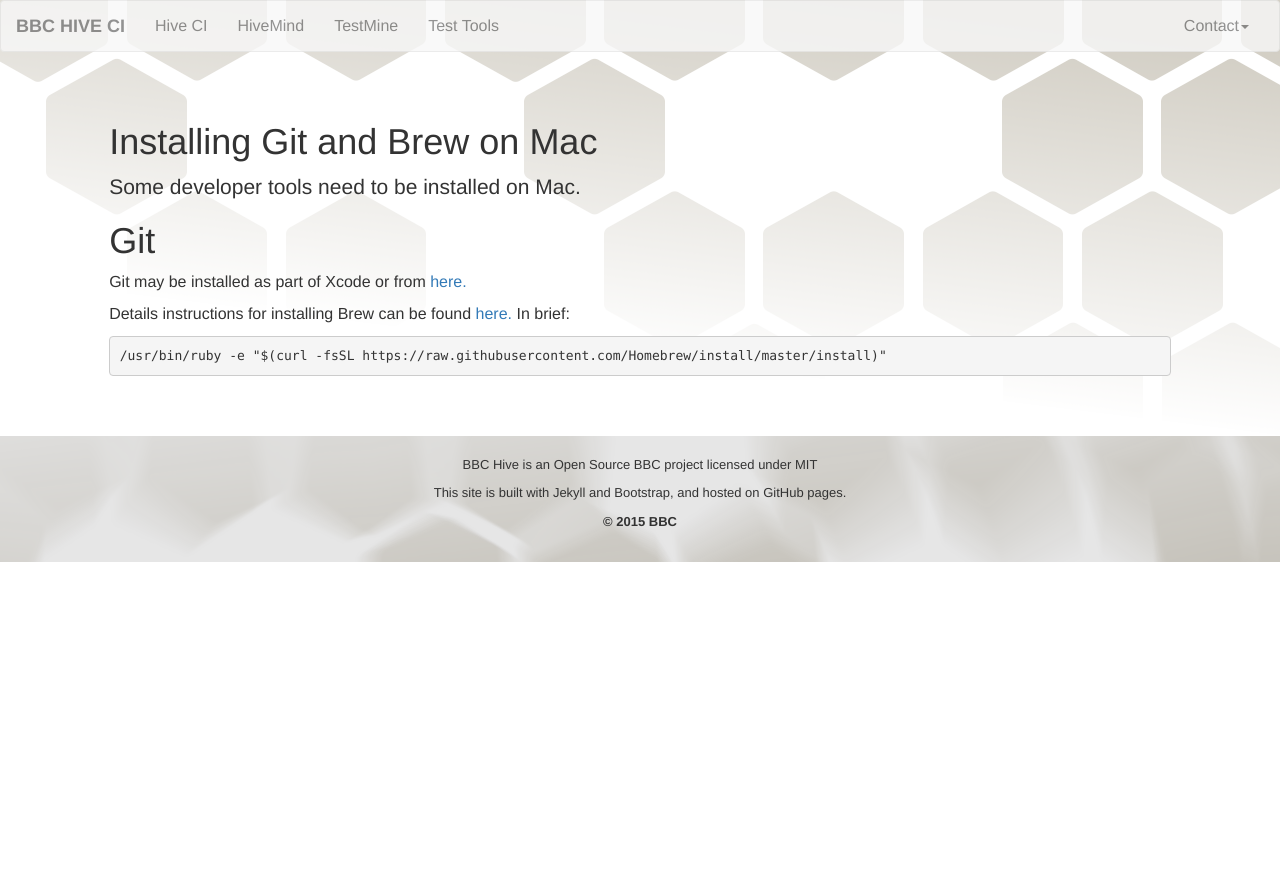
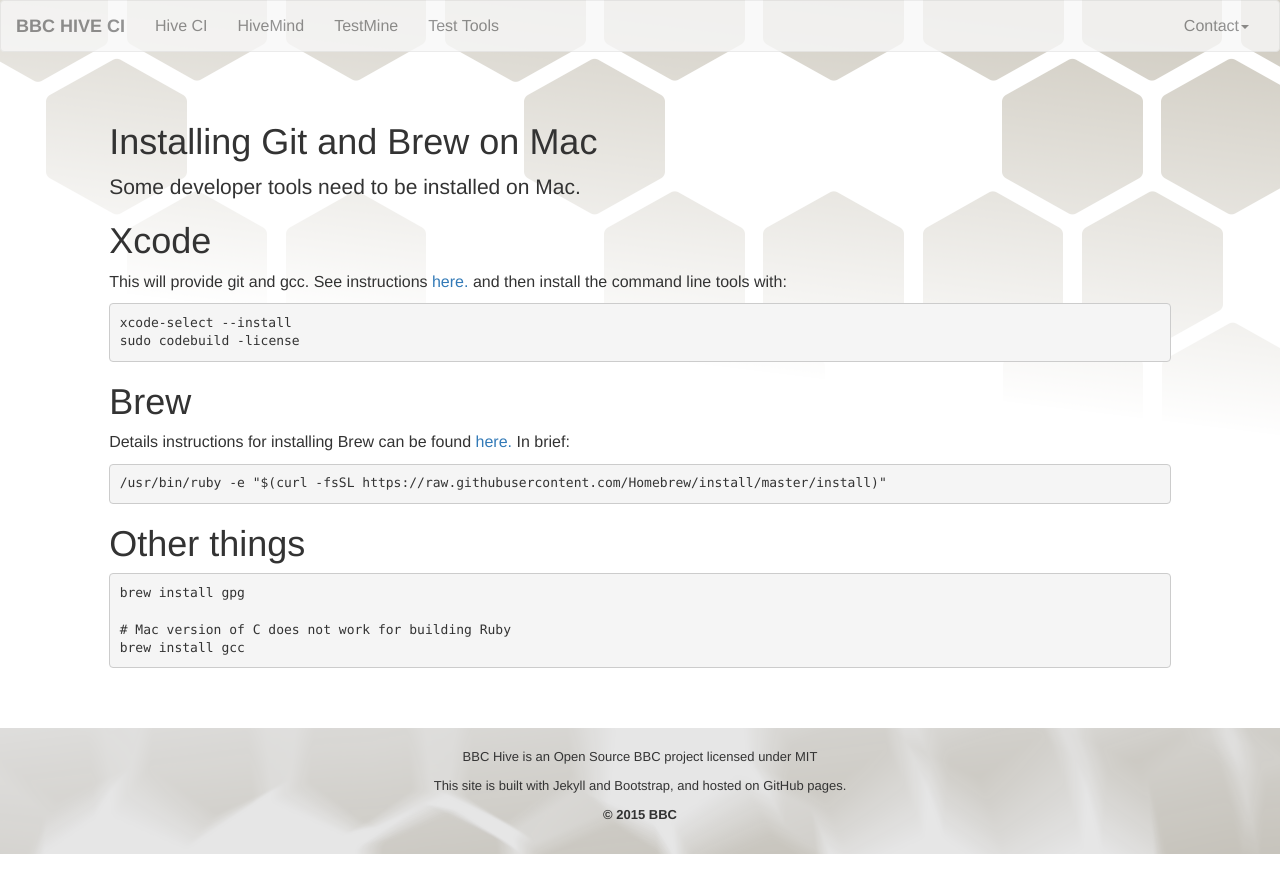
Before and after one commit to bbc/hive-ci, a Jekyll site: the page built from workshop/mac-preinstall.md, in a window 1280 px wide. Shown: the top 893 px of the page. Built offline with Jekyll 4.4.1, drawn with Linux system fonts in a browser that asks for light colours; nearby versions of some CDN libraries.

Commit message:
More Mac requirements

```diff
--- a/workshop/mac-preinstall.md
+++ b/workshop/mac-preinstall.md
@@ -8,10 +8,18 @@
 {: .lead}
 Some developer tools need to be installed on Mac.
 
-# Git
+# Xcode
 
-Git may be installed as part of Xcode or from
-[here.](https://git-scm.com/book/en/v2/Getting-Started-Installing-Git)
+This will provide git and gcc. See instructions
+[here.](https://git-scm.com/book/en/v2/Getting-Started-Installing-Git) and
+then install the command line tools with:
+
+{% highlight bash %}
+xcode-select --install
+sudo codebuild -license
+{% endhighlight %}
+
+# Brew
 
 Details instructions for installing Brew can be found [here.](http://brew.sh/)
 In brief:
@@ -19,3 +27,12 @@
 {% highlight bash %}
 /usr/bin/ruby -e "$(curl -fsSL https://raw.githubusercontent.com/Homebrew/install/master/install)"
 {% endhighlight %}
+
+# Other things
+
+{% highlight bash %}
+brew install gpg
+
+# Mac version of C does not work for building Ruby
+brew install gcc
+{% endhighlight %}
```
Also changed, not shown: workshop/prerequisites.md (+3 -1 lines).
